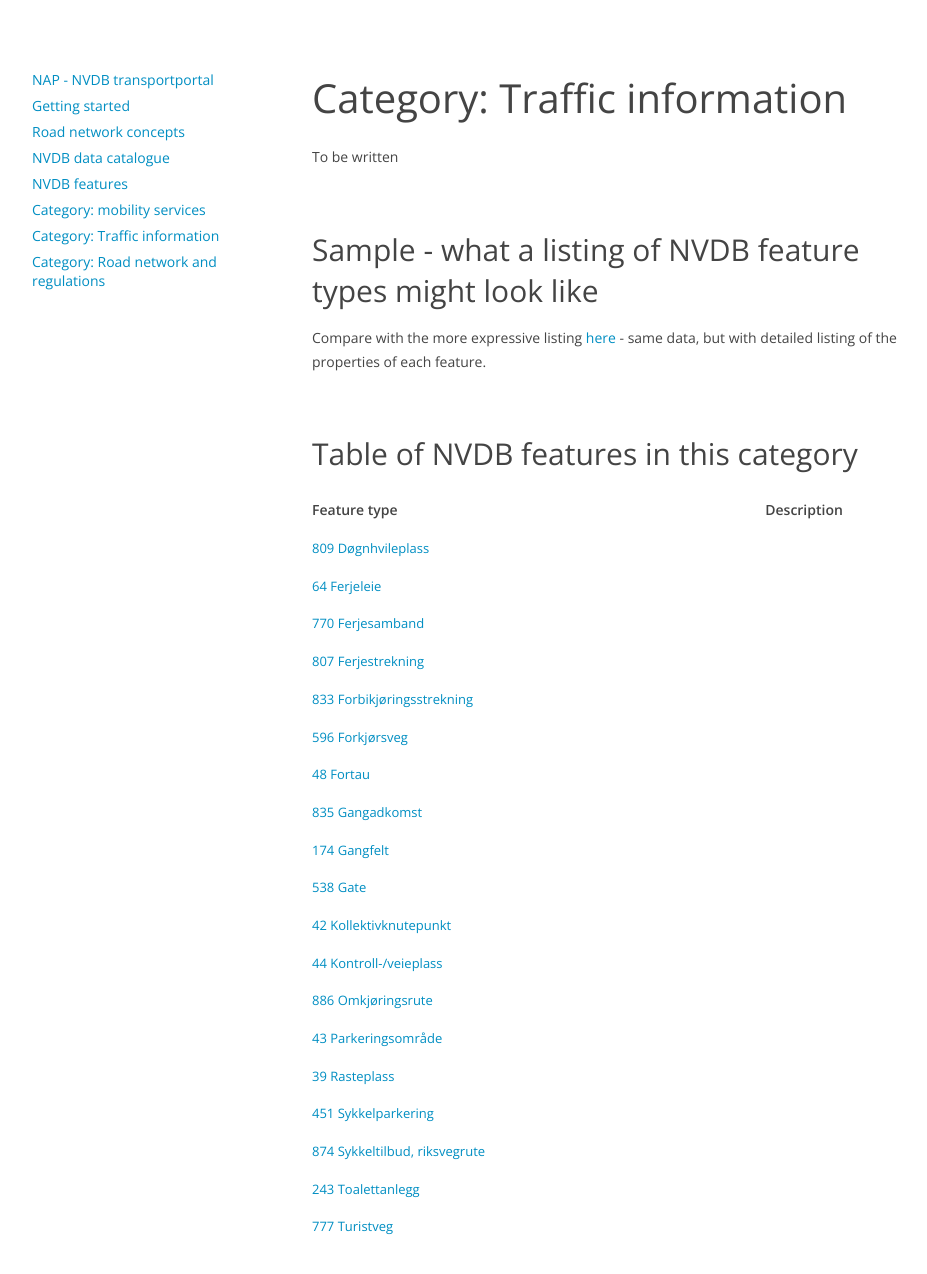
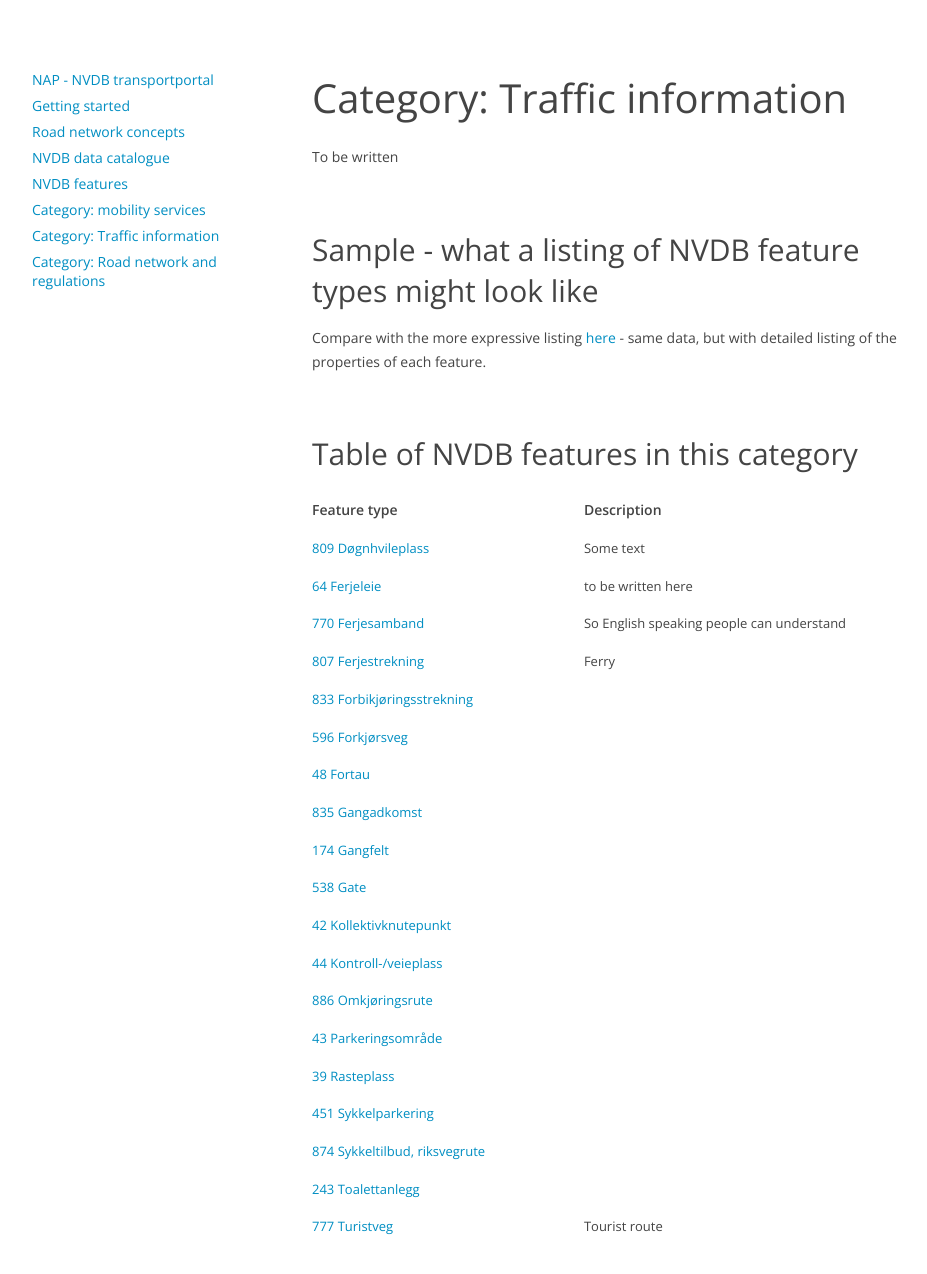
Before and after one commit to nvdb-vegdata/nvdbtransportportal, a Jekyll site: the page built from los2.md, in a window 1280 px wide and 1400 px high, scrolled down 150 px. Shown: the top 1274 px of the window, without its empty margins (153-1080 px from the left). Built offline with Jekyll 4.4.1, drawn with Linux system fonts in a browser that asks for light colours; our own code applies the rules of GitHub Pages for plain Markdown files.

Commit message:
English text (some)

```diff
--- a/los2.md
+++ b/los2.md
@@ -13,10 +13,10 @@ Compare with the more expressive listing [here](los1.md) - same data, but with d
 
 | Feature type |  Description |
 |---|---|
-| [809 Døgnhvileplass](https://datakatalogen.vegdata.no/809) | |
-| [64 Ferjeleie](https://datakatalogen.vegdata.no/64) | |
-| [770 Ferjesamband](https://datakatalogen.vegdata.no/770) | |
-| [807 Ferjestrekning](https://datakatalogen.vegdata.no/807) | |
+| [809 Døgnhvileplass](https://datakatalogen.vegdata.no/809) | Some text |
+| [64 Ferjeleie](https://datakatalogen.vegdata.no/64) | to be written here |
+| [770 Ferjesamband](https://datakatalogen.vegdata.no/770) | So English speaking people can understand |
+| [807 Ferjestrekning](https://datakatalogen.vegdata.no/807) | Ferry  |
 | [833 Forbikjøringsstrekning](https://datakatalogen.vegdata.no/833) | |
 | [596 Forkjørsveg](https://datakatalogen.vegdata.no/596) | |
 | [48 Fortau](https://datakatalogen.vegdata.no/48) | |
@@ -31,4 +31,4 @@ Compare with the more expressive listing [here](los1.md) - same data, but with d
 | [451 Sykkelparkering](https://datakatalogen.vegdata.no/451) | |
 | [874 Sykkeltilbud, riksvegrute](https://datakatalogen.vegdata.no/874) | |
 | [243 Toalettanlegg](https://datakatalogen.vegdata.no/243) | |
-| [777 Turistveg](https://datakatalogen.vegdata.no/777) | |
+| [777 Turistveg](https://datakatalogen.vegdata.no/777) | Tourist route |
```
